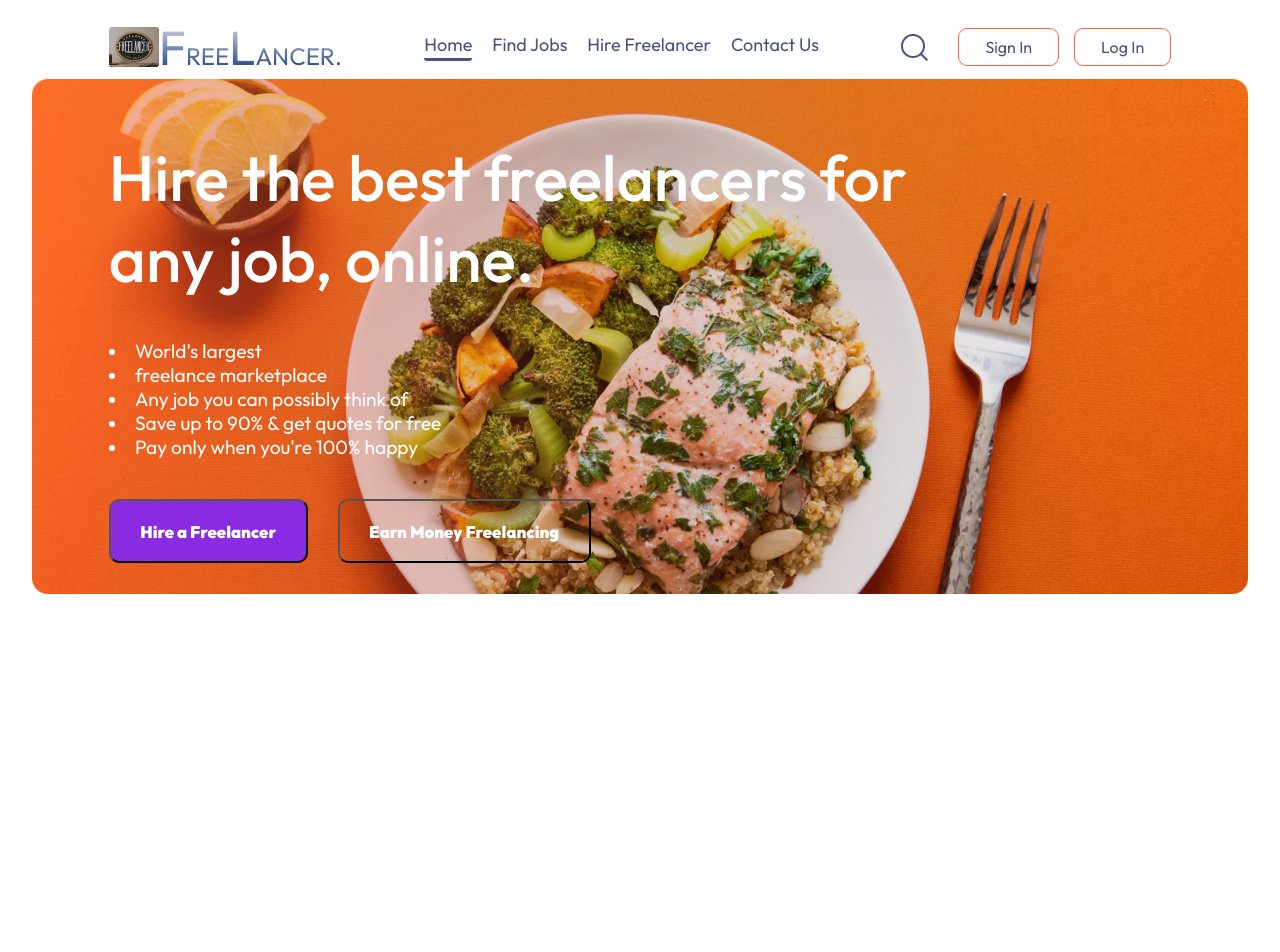
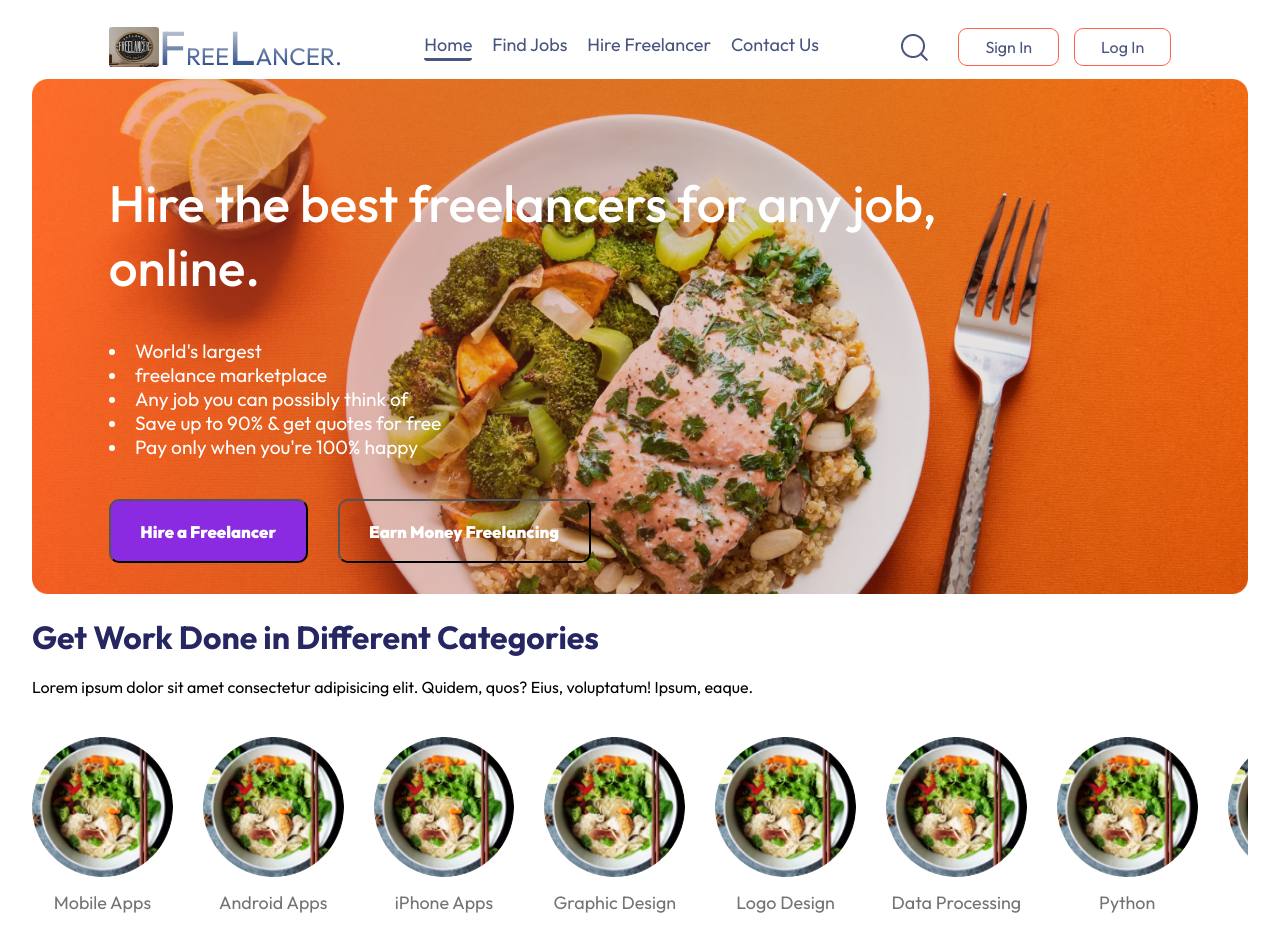
Before and after one commit to deepak3333333/Coapps-Freelancerwebsite2, a React (Vite) app: page / in a window 1280 px wide. Shown: the top 952 px of the page. Before the commit the page ends 800 px from the top, so only its background shows below. Built offline with nearby package versions, Linux system fonts and the light colour scheme.

Commit message:
added slider for categories

```diff
--- a/src/assets/assets.js
+++ b/src/assets/assets.js
@@ -11,6 +11,9 @@ import menu_5 from './menu_5.png'
 import menu_6 from './menu_6.png'
 import menu_7 from './menu_7.png'
 import menu_8 from './menu_8.png'
+import menu_9 from './menu_8.png'
+import menu_10 from './menu_8.png'
+import menu_11 from './menu_8.png'
 
 import food_1 from './food_1.png'
 import food_2 from './food_2.png'
@@ -86,37 +89,50 @@ export const assets = {
 
 export const menu_list = [
     {
-        menu_name: "Salad",
+        menu_name: "Mobile Apps",
         menu_image: menu_1
     },
     {
-        menu_name: "Rolls",
-        menu_image: menu_2
+        menu_name: "Android Apps",
+        menu_image: menu_1
     },
     {
-        menu_name: "Deserts",
-        menu_image: menu_3
+        menu_name: "iPhone Apps",
+        menu_image: menu_1
     },
     {
-        menu_name: "Sandwich",
-        menu_image: menu_4
+        menu_name: "Graphic Design",
+        menu_image: menu_1
     },
     {
-        menu_name: "Cake",
-        menu_image: menu_5
+        menu_name: "Logo Design",
+        menu_image: menu_1
     },
     {
-        menu_name: "Pure Veg",
-        menu_image: menu_6
+        menu_name: "Data Processing",
+        menu_image: menu_1
     },
     {
-        menu_name: "Pasta",
-        menu_image: menu_7
+        menu_name: "Python",
+        menu_image: menu_1
     },
     {
-        menu_name: "Noodles",
-        menu_image: menu_8
-    }]
+        menu_name: "WordPress",
+        menu_image: menu_1
+    },
+    {
+        menu_name:"AI",
+        menu_image:menu_1
+    },
+    {
+        menu_name:"Viedo Editor",
+        menu_image:menu_1
+    },
+    {
+        menu_name:"Script Wri",
+        menu_image:menu_1
+    },
+]
 
 export const food_list = [
     {
--- /dev/null
+++ b/src/components/Categories/Categories.css
@@ -0,0 +1,52 @@
+.explore-categories{
+    margin: 30px auto;
+    display: flex;
+    flex-direction: column;
+    gap:20px;
+    width: 95%;
+     margin: auto;
+
+}
+.explore-categories h1{
+    color:#262662;
+    font-weight:bold;
+}
+.explore-categories-text{
+    max-width: 60%;
+    color:262662;
+
+}
+.explore-categories-list{
+
+    display: flex;
+    justify-content: space-between;
+    align-items: center;
+    text-align: center;
+    margin: 20px 0;
+
+    gap:30px;
+    overflow-x:scroll;
+
+}
+.explore-categories-list::-webkit-scrollbar{
+    display: none;
+}
+.explore-categories-list img{
+    width: 11vw;
+    min-width: 80px;
+    cursor: pointer;
+    border-radius: 50%;
+    transition: 0.3s;
+}
+.explore-categories-list p{
+    margin-top: 10px;
+    color: #747474;
+    font-size: max(1.4vw,16px);
+    cursor: pointer;
+}
+.explore-categories hr{
+    margin: 10px 0px;
+    height: 2px;
+    background-color: #e2e2e2;
+    border: none;
+}
--- /dev/null
+++ b/src/components/Categories/Categories.jsx
@@ -0,0 +1,34 @@
+import React from 'react'
+import './Categories.css'
+
+import { menu_list } from '../../assets/assets'
+
+const Categories = () => {
+  return (
+    <div className='explore-categories' id ='explre-categories'>
+        <h1>Get Work  Done in Different Categories</h1>
+        <p className='explore-categories-text'>Lorem ipsum dolor sit amet consectetur adipisicing elit. Quidem, quos? Eius, voluptatum! Ipsum, eaque.</p>
+        <div className="explore-categories-list">
+            {menu_list.map((item,index)=>{
+              return (
+                <div  key={index}className='explore-menu-list-item'>
+                  <img src={item.menu_image} alt="" />
+                  <p>{item.menu_name}</p>
+
+
+                  </div>
+              )
+
+            })}
+
+
+
+        </div>
+        <hr/>
+
+
+    </div>
+  )
+}
+
+export default Categories
--- a/src/components/Navbar/Header/Header.css
+++ b/src/components/Navbar/Header/Header.css
@@ -26,7 +26,7 @@
 .header-contents h2{
     color:white;
     font-weight: 500;
-    font-size: max(5vw,11px);
+    font-size: max(4vw,1px);
 
 }
 .header-contents p{
--- a/src/main.jsx
+++ b/src/main.jsx
@@ -3,6 +3,7 @@ import ReactDOM from 'react-dom/client'
 import App from './App.jsx'
 import './index.css'
 import {BrowserRouter } from 'react-router-dom'
+import Categories from './components/Categories/Categories.jsx'
 
 ReactDOM.createRoot(document.getElementById('root')).render(
   <BrowserRouter>
@@ -10,4 +11,5 @@ ReactDOM.createRoot(document.getElementById('root')).render(
     <App />
     </BrowserRouter>
 
+
 )
--- a/src/pages/Home/Home.jsx
+++ b/src/pages/Home/Home.jsx
@@ -1,11 +1,13 @@
 import React from 'react'
 import './Home.css'
 import Header from '../../components/Navbar/Header/Header'
+import Categories from '../../components/Categories/Categories'
 
 const Home = () => {
   return (
     <div>
       <Header/>
+      <Categories/>
 
     </div>
   )
```
